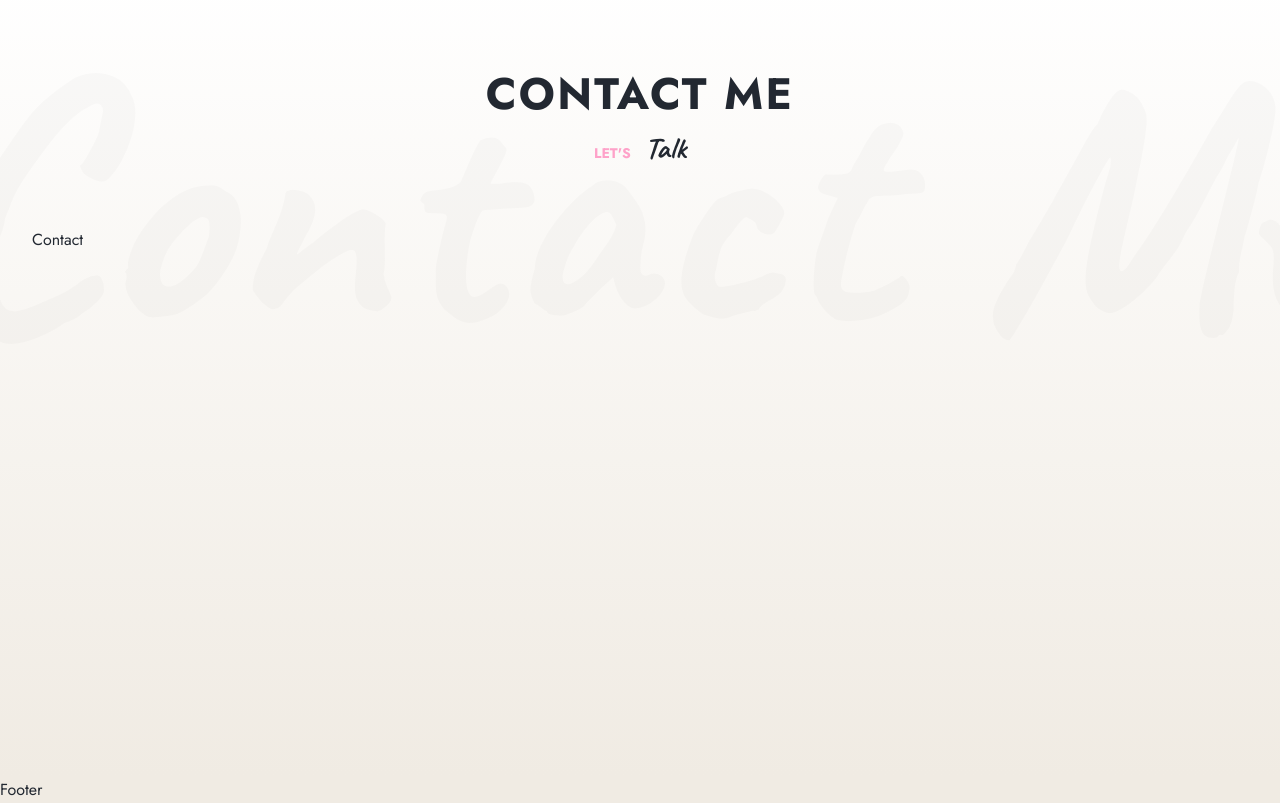
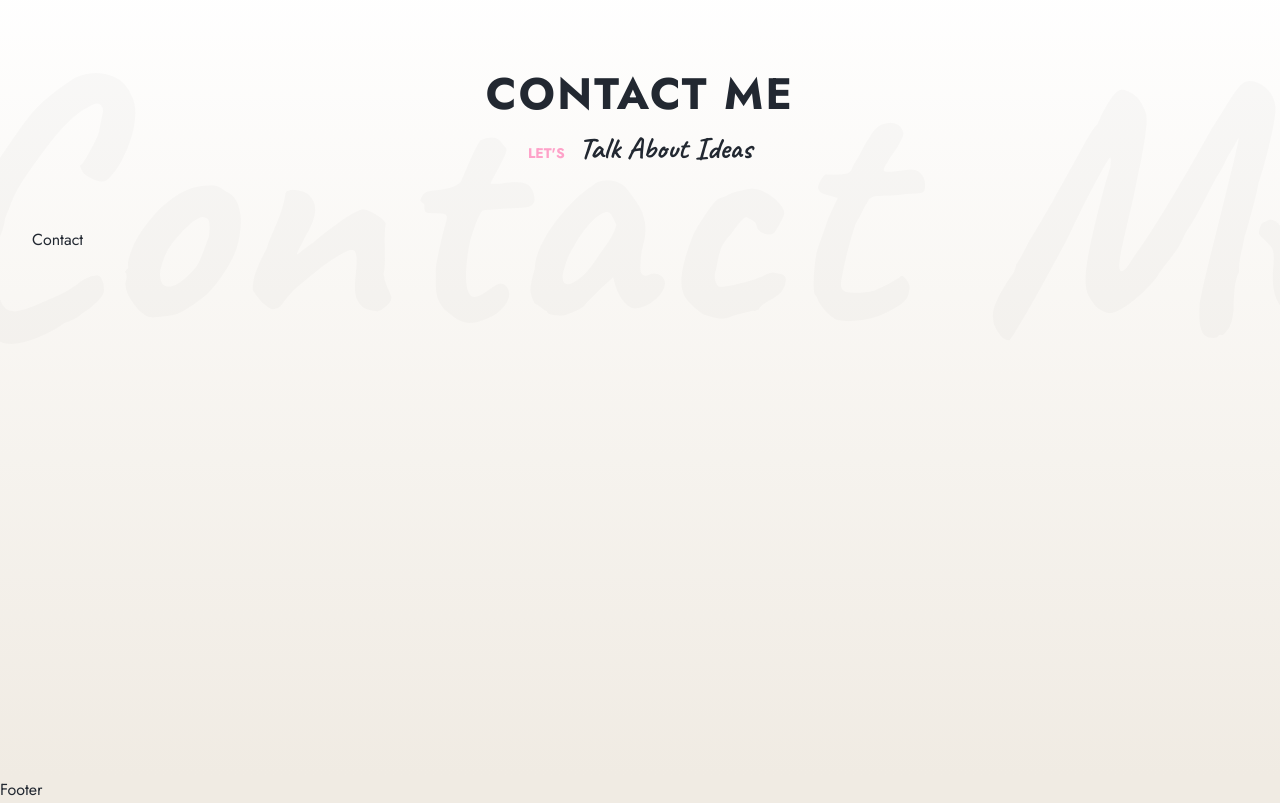
Before and after one commit to pronoia9/lumirise, a React (Vite) app: page / in a window 1280 px wide. Shown: the part 6820-7623 px from the top of the page. Built offline with nearby package versions, Linux system fonts and the light colour scheme.

Commit message:
fix subtitle accented side

```diff
--- a/src/hoc/SectionWrapper.jsx
+++ b/src/hoc/SectionWrapper.jsx
@@ -19,7 +19,7 @@ const SectionWrapper = (Component, idName) =>
               <SectionTitle>{title}</SectionTitle>
               <SectionSubtitle>
                 <span>
-                  {subtitle.split(' ')[0]} <span>{subtitle.split(' ')[1]}</span>
+                  {subtitle.split(' ')[0]} <span>{subtitle.split(' ').slice(1).join(' ')}</span>
                 </span>
               </SectionSubtitle>
             </SectionHeading>
```
